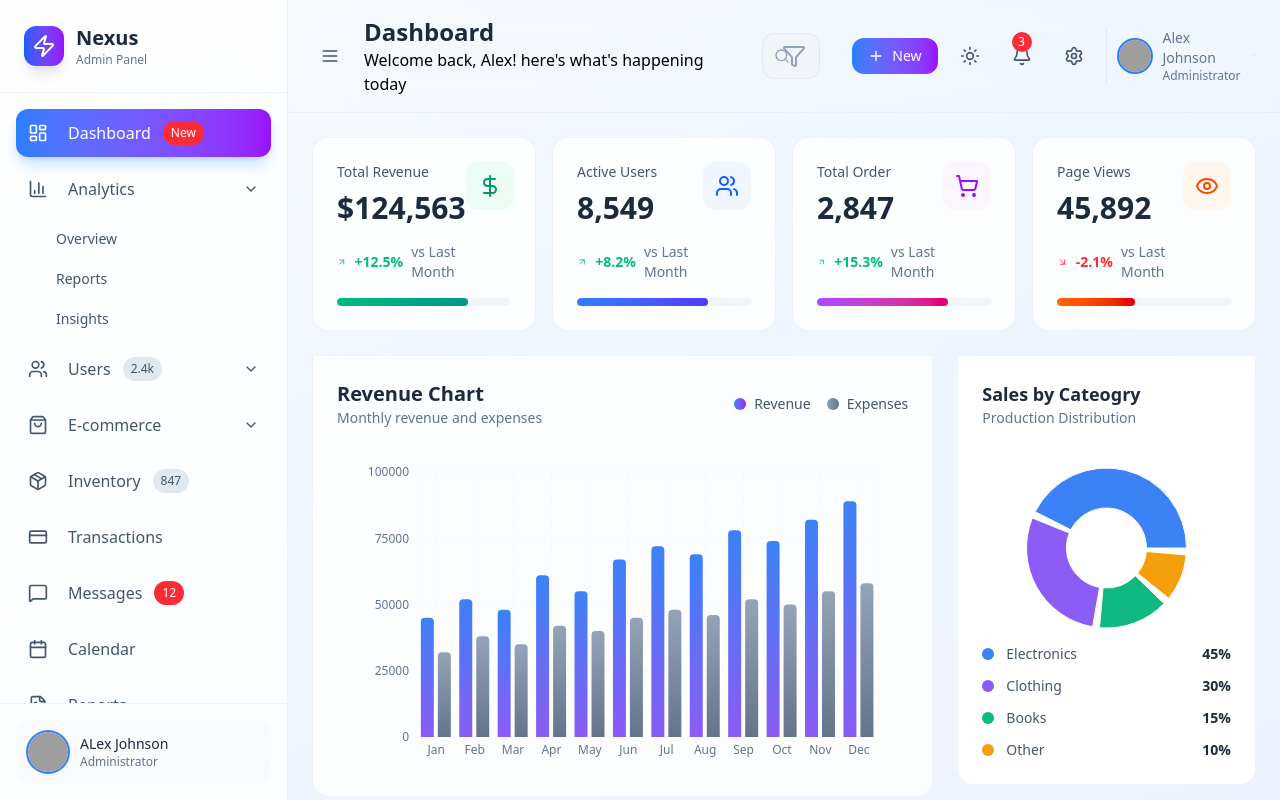
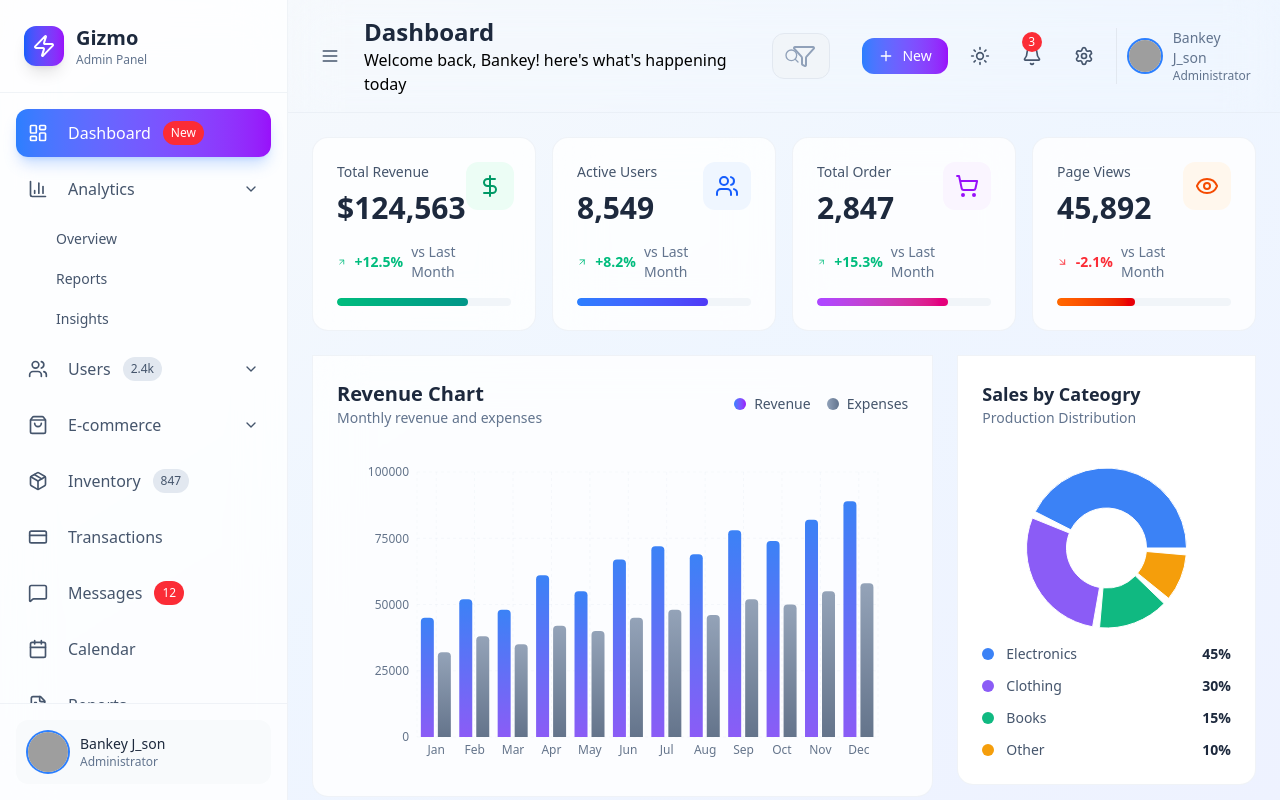
Before and after one commit to bankeytech/DashB, a React (Vite) app: page / in a window 1280 px wide. Built offline with nearby package versions, Linux system fonts and the light colour scheme; grey boxes are pictures that could not be loaded.

Commit message:
Done withe the finishing touch

```diff
--- a/src/components/Layouts/Header.jsx
+++ b/src/components/Layouts/Header.jsx
@@ -18,7 +18,7 @@ function Header( { sidebarCollapsed, onToggleSidebar }) {
             <h1 className="text-2xl font-black text-slate-800 dark:text-white">
               Dashboard
             </h1>
-            <p className="dark:text-white">Welcome back, Alex! here's what's happening today</p>
+            <p className="dark:text-white">Welcome back, Bankey! here's what's happening today</p>
           </div>
         </div>
 
@@ -68,7 +68,7 @@ function Header( { sidebarCollapsed, onToggleSidebar }) {
             className="w-8 h-8 rounded-full ring-2 ring-blue-500"/>
             <div className="hidden md:block">
               <p className="text-sm font-medium text-slate-500 dark:text-slate-400">
-                Alex Johnson
+                Bankey J_son
               </p>
               <p className="text-xs text-slate-500 dark:text-slate-400">
                 Administrator
--- a/src/components/Layouts/Sidebar.jsx
+++ b/src/components/Layouts/Sidebar.jsx
@@ -105,7 +105,7 @@ function Sidebar( {collapsed, onToggle, currentPage, onPageChange} ) {
          { !collapsed && (
           <div>
             <h1 className="text-xl font-bold text-slate-800 dark:text-white">
-              Nexus
+              Gizmo
             </h1>
             <p className="text-xs text-slate-500 dark:text-slate-400 ">
               Admin Panel
@@ -195,7 +195,7 @@ function Sidebar( {collapsed, onToggle, currentPage, onPageChange} ) {
                 <div className="flex-1 min-w-0">
                   <div className="flex-1 min-w-0">
                     <p className="text-sm font-medium text-slate-800 dark:text-white truncate">
-                      ALex Johnson
+                      Bankey J_son
                     </p>
                     <p className="text-xs text-slate-500 dark:text-slate-400 truncate">
                       Administrator
```
